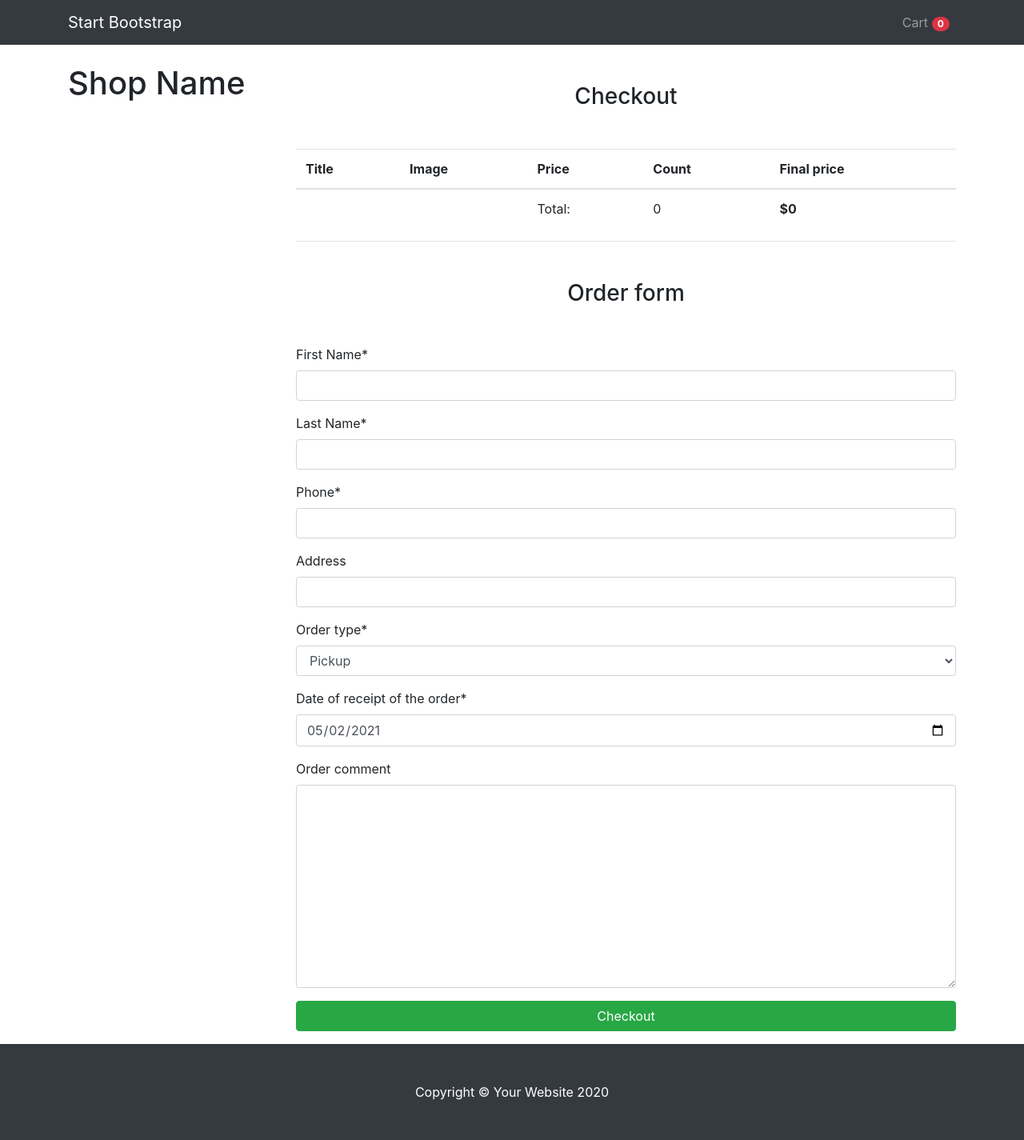
After one commit to ivankonevv/shop, a Django app: page /checkout/ in a window 1280 px wide. The commit adds this page. Shown: the whole page at 80% size. Run offline with Django 3.2, Linux system fonts and the light colour scheme; data comes from the database, SQL or seed files in the repository; data that the repository does not hold is empty; some libraries are stand-ins or nearby versions.

Commit message:
Orders add. Models add and fix

```diff
--- a/mainapp/admin.py
+++ b/mainapp/admin.py
@@ -69,3 +69,4 @@ admin.site.register(Smartphone, SmartphoneAdmin)
 admin.site.register(CartProduct)
 admin.site.register(Cart)
 admin.site.register(Customer)
+admin.site.register(Order)
--- /dev/null
+++ b/mainapp/form.py
@@ -0,0 +1,27 @@
+from django import forms
+
+from .models import Order
+
+
+class DateInput(forms.DateInput):
+    input_type = 'date'
+
+class OrderForm(forms.ModelForm):
+
+    # order_date = forms.DateField(widget=forms.TextInput(attrs={'type': 'date'}))
+
+
+    class Meta:
+        model = Order
+        widgets = {
+            'order_date': DateInput()
+        }
+        fields = (
+            'first_name',
+            'last_name',
+            'phone',
+            'address',
+            'buying_type',
+            'order_date',
+            'comment'
+        )
--- a/mainapp/templates/base.html
+++ b/mainapp/templates/base.html
@@ -63,6 +63,16 @@
 
     <div class="col-lg-9">
       {% block content %}
+        {% if messages %}
+          {% for message in messages %}
+            <div class="alert alert-success alert-dismissible fade show" role="alert">
+              <strong>{{ message }}</strong>
+              <button type="button" class="close" data-dismiss="alert" aria-label="close">
+                <span aria-hidden="true">&times;</span>
+              </button>
+            </div>
+          {% endfor %}
+        {% endif %}
         <div id="carouselExampleIndicators" class="carousel slide my-4"
              data-ride="carousel">
           <ol class="carousel-indicators">
@@ -112,6 +122,9 @@
                     <a href="{{ product.get_absolute_url }}">{{ product.title }}</a>
                   </h4>
                   <h5>${{ product.price }}</h5>
+                  <a href="{% url 'add_to_cart' ct_model=product.get_model_name slug=product.slug %}">
+                    <button class="btn btn-danger">Add to cart</button>
+                  </a>
                 </div>
               </div>
             </div>
--- /dev/null
+++ b/mainapp/templates/checkout.html
@@ -0,0 +1,41 @@
+{% extends 'base.html' %}
+{% load crispy_forms_tags %}
+
+{% block content %}
+  <h3 class="text-center mt-5 mb-5">Checkout</h3>
+
+  <table class="table">
+    <thead>
+    <tr>
+      <th scope="col">Title</th>
+      <th scope="col">Image</th>
+      <th scope="col">Price</th>
+      <th scope="col">Count</th>
+      <th scope="col">Final price</th>
+    </tr>
+    </thead>
+    <tbody>
+    {% for item in cart.products.all %}
+      <tr>
+        <th scope="row">{{ item.content_object.title }}</th>
+        <td class="w-25"><img src="{{ item.content_object.image.url }}" class="img-fluid"></td>
+        <td>${{ item.content_object.price }}</td>
+        <td>{{ item.qty }}</td>
+      </tr>
+    {% endfor %}
+    <tr>
+      <td colspan="2"></td>
+      <td>Total:</td>
+      <td>{{ cart.total_products }}</td>
+      <td><strong>${{ cart.final_price }}</strong></td>
+    </tr>
+    </tbody>
+  </table>
+<hr>
+    <h3 class="text-center mt-5 mb-5">Order form</h3>
+  <form action="{% url 'make_order' %}" method="post">
+    {% csrf_token %}
+    {{ form|crispy }}
+  <input type="submit" class="btn btn-success btn-block mb-3" value="Checkout">
+  </form>
+{% endblock content %}
--- a/mainapp/urls.py
+++ b/mainapp/urls.py
@@ -1,6 +1,16 @@
 from django.urls import path
 
-from .views import BaseView, ProductDetailView, CategoryDetailView, CartView, AddToCartView
+from .views import (
+    BaseView,
+    ProductDetailView,
+    CategoryDetailView,
+    CartView,
+    AddToCartView,
+    DeleteFromCartView,
+    ChangeQTYView,
+    CheckoutView,
+    MakeOrderView
+)
 
 urlpatterns = [
     path('', BaseView.as_view(), name="base"),
@@ -8,5 +18,9 @@ urlpatterns = [
          name='product_detail'),
     path('category/<str:slug>/', CategoryDetailView.as_view(), name='category_detail'),
     path('cart/', CartView.as_view(), name='cart'),
-    path('add-to-cart/<str:ct_model>/<str:slug>/', AddToCartView.as_view(), name='add_to_cart')
+    path('add-to-cart/<str:ct_model>/<str:slug>/', AddToCartView.as_view(), name='add_to_cart'),
+    path('remove-from-cart/<str:ct_model>/<str:slug>/', DeleteFromCartView.as_view(), name='delete_from_cart'),
+    path('change-qty/<str:ct_model>/<str:slug>/', ChangeQTYView.as_view(), name='change_qty'),
+    path('checkout/', CheckoutView.as_view(), name='checkout'),
+    path('make-order/', MakeOrderView.as_view(), name='make_order')
 ]
--- a/mainapp/views.py
+++ b/mainapp/views.py
@@ -1,27 +1,29 @@
+from django.db import transaction
 from django.shortcuts import render
 from django.http import HttpResponseRedirect
 from django.views.generic import DetailView, View
 from django.contrib.contenttypes.models import ContentType
-from .models import Notebook, Smartphone, Category, LatestProducts, Customer, Cart, CartProduct
-from .mixins import CategoryDetailMixin
+from django.contrib import messages
+from .models import Notebook, Smartphone, Category, LatestProducts, CartProduct, Customer
+from .mixins import CategoryDetailMixin, CartMixin
+from .form import OrderForm
+from .utils import recalc_cart
 
 
-class BaseView(View):
+class BaseView(CartMixin, View):
 
     def get(self, request, *args, **kwargs):
-        customer = Customer.objects.get(user=request.user)
-        cart = Cart.objects.get(owner=customer)
         categories = Category.objects.get_categories_for_left_sidebar()
         products = LatestProducts.objects.get_products_for_main_page('notebook', 'smartphone')
         context = {
             'categories': categories,
             'products': products,
-            'cart': cart
+            'cart': self.cart
         }
         return render(request, "base.html", context)
 
 
-class ProductDetailView(CategoryDetailMixin, DetailView):
+class ProductDetailView(CartMixin, CategoryDetailMixin, DetailView):
     CT_MODEL_MODEL_CLASS = {
         'notebook': Notebook,
         'smartphone': Smartphone,
@@ -39,10 +41,11 @@ class ProductDetailView(CategoryDetailMixin, DetailView):
     def get_context_data(self, **kwargs):
         context = super().get_context_data(**kwargs)
         context['ct_model'] = self.model._meta.model_name
+        context['cart'] = self.cart
         return context
 
 
-class CategoryDetailView(CategoryDetailMixin, DetailView):
+class CategoryDetailView(CartMixin, CategoryDetailMixin, DetailView):
 
     model = Category
     queryset = Category.objects.all()
@@ -50,35 +53,120 @@ class CategoryDetailView(CategoryDetailMixin, DetailView):
     template_name = 'category_detail.html'
     slug_url_kwarg = 'slug'
 
+    def get_context_data(self, **kwargs):
+        context = super().get_context_data(**kwargs)
+        context['cart'] = self.cart
+        return context
 
-class AddToCartView(View):
+
+class AddToCartView(CartMixin, View):
 
     def get(self, request, *args, **kwargs):
+
         ct_model, product_slug = kwargs.get('ct_model'), kwargs.get('slug')
-        customer = Customer.objects.get(user=request.user)
-        cart = Cart.objects.get(owner=customer, in_order=False)
         content_type = ContentType.objects.get(model=ct_model)
         product = content_type.model_class().objects.get(slug=product_slug)
         cart_product, created = CartProduct.objects.get_or_create(
-            user=cart.owner,
-            cart=cart,
+            user=self.cart.owner,
+            cart=self.cart,
             content_type=content_type,
             object_id=product.id,
 
         )
         if created:
-            cart.products.add(cart_product)
+            self.cart.products.add(cart_product)
+        recalc_cart(self.cart)
+        messages.add_message(request, messages.INFO, "Product added successfully")
         return HttpResponseRedirect('/cart/')
 
 
-class CartView(View):
+class DeleteFromCartView(CartMixin, View):
 
     def get(self, request, *args, **kwargs):
-        customer = Customer.objects.get(user=request.user)
-        cart = Cart.objects.get(owner=customer)
+        ct_model, product_slug = kwargs.get('ct_model'), kwargs.get('slug')
+        content_type = ContentType.objects.get(model=ct_model)
+        product = content_type.model_class().objects.get(slug=product_slug)
+        cart_product= CartProduct.objects.get(
+            user=self.cart.owner,
+            cart=self.cart,
+            content_type=content_type,
+            object_id=product.id,
+
+        )
+        self.cart.products.remove(cart_product)
+        cart_product.delete()
+        recalc_cart(self.cart)
+        messages.add_message(request, messages.INFO, "Product deleted successfully")
+        return HttpResponseRedirect('/cart/')
+
+
+class ChangeQTYView(CartMixin, View):
+
+    def post(self, request, *args, **kwargs):
+        ct_model, product_slug = kwargs.get('ct_model'), kwargs.get('slug')
+        content_type = ContentType.objects.get(model=ct_model)
+        product = content_type.model_class().objects.get(slug=product_slug)
+        cart_product = CartProduct.objects.get(
+            user=self.cart.owner,
+            cart=self.cart,
+            content_type=content_type,
+            object_id=product.id,
+
+        )
+        qty = int(request.POST.get('qty'))
+        cart_product.qty = qty
+        cart_product.save()
+        recalc_cart(self.cart)
+        messages.add_message(request, messages.INFO, "Count changed successfully")
+        return HttpResponseRedirect('/cart/')
+
+
+class CartView(CartMixin, View):
+
+    def get(self, request, *args, **kwargs):
         categories = Category.objects.get_categories_for_left_sidebar()
         context = {
-            'cart': cart,
+            'cart': self.cart,
             'categories': categories
         }
         return render(request, 'cart.html', context)
+
+
+class CheckoutView(CartMixin, View):
+
+    def get(self, request, *args, **kwargs):
+        categories = Category.objects.get_categories_for_left_sidebar()
+        form = OrderForm(request.POST or None)
+        context = {
+            'cart': self.cart,
+            'categories': categories,
+            'form': form
+        }
+        return render(request, 'checkout.html', context)
+
+
+class MakeOrderView(CartMixin, View):
+
+    @transaction.atomic
+    def post(self, request, *args, **kwargs):
+        form = OrderForm(request.POST or None)
+        customer = Customer.objects.get(user=request.user)
+        if form.is_valid():
+            new_order = form.save(commit=False)
+            new_order.customer = customer
+            new_order.first_name = form.cleaned_data['first_name']
+            new_order.last_name = form.cleaned_data['last_name']
+            new_order.phone = form.cleaned_data['phone']
+            new_order.address = form.cleaned_data['address']
+            new_order.buying_type = form.cleaned_data['buying_type']
+            new_order.order_date = form.cleaned_data['order_date']
+            new_order.comment = form.cleaned_data['comment']
+            new_order.save()
+            self.cart.in_order = True
+            self.cart.save()
+            new_order.cart = self.cart
+            new_order.save()
+            customer.orders.add(new_order)
+            messages.add_message(request, messages.INFO, 'Your order has been successfully sent!')
+            return HttpResponseRedirect('/')
+        return HttpResponseRedirect('/checkout/')
--- a/shop/settings.py
+++ b/shop/settings.py
@@ -38,6 +38,7 @@ INSTALLED_APPS = [
     'django.contrib.messages',
     'django.contrib.staticfiles',
     'mainapp',
+    'crispy_forms'
 ]
 
 MIDDLEWARE = [
@@ -128,3 +129,5 @@ MEDIA_ROOT = os.path.join(BASE_DIR, 'media')
 STATICFILES_DIRS = (
     os.path.join(BASE_DIR, 'static_dev'),
 )
+
+CRISPY_TEMPLATE_PACK = 'bootstrap4'
```
Also changed, not shown: mainapp/mixins.py (+21 -9 lines), mainapp/models.py (+64 -10 lines), mainapp/templates/cart.html (+34 -2 lines), mainapp/templates/category_detail.html (+25 -1 lines), mainapp/utils.py (added, +11 -0 lines), mainapp/migrations/0005_auto_20210427_1206.py (added), mainapp/migrations/0006_auto_20210502_1117.py (added), mainapp/migrations/0007_order_cart.py (added).
